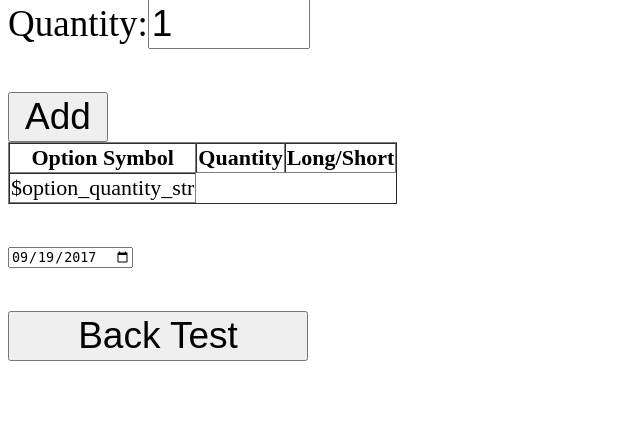
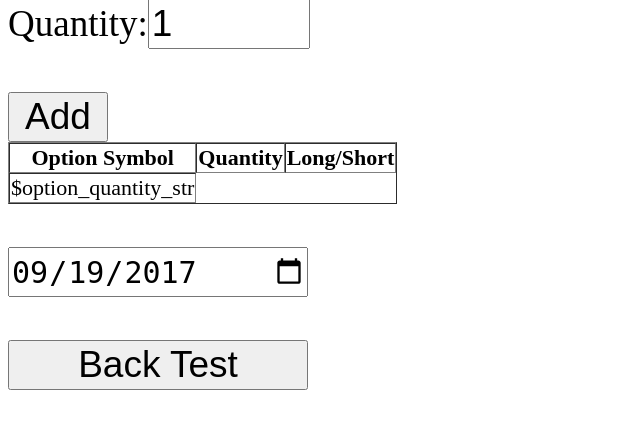
Before and after one commit to shmyhero/data-process, a Python web app: template portal/templates/options_for_back_test.html in a window 1280 px wide. Shown: the part 345-774 px from the top of the page, without its empty margins (0-640 px from the left). Run offline with Jinja, Linux system fonts and the light colour scheme; the template is opened without the code that fills it, so the values that code supplies are empty.

Commit message:
add index to option_data to improve the sql query performance

```diff
--- a/portal/templates/options_for_back_test.html
+++ b/portal/templates/options_for_back_test.html
@@ -162,7 +162,7 @@ $def with (symbols, selected_symbol, expiration_dates, selected_expiration_date,
     <table id = "table_options" border="1" cellspacing="0" style = "font-size:22px;">
     </table>
     <br/>
-    <input id = "input_start_date" type="date" />
+    <input id = "input_start_date" type="date" style="height:50px; width:300px; font-size:30px"/>
     <br/>
     <br/>
     <button  style = "height:50px; width:300px; font-size:37px" onclick="back_test()"> Back Test </button>
--- a/sql/schema.sql
+++ b/sql/schema.sql
@@ -62,6 +62,8 @@ create table option_data (
 	volume float null,
 	unique index option_index (symbol, tradeTime)
 );
+
+alter table option_data add index index_option_underlingSymbol(underlingSymbol);
 
 drop table if exists vix;
 create table vix (
```
